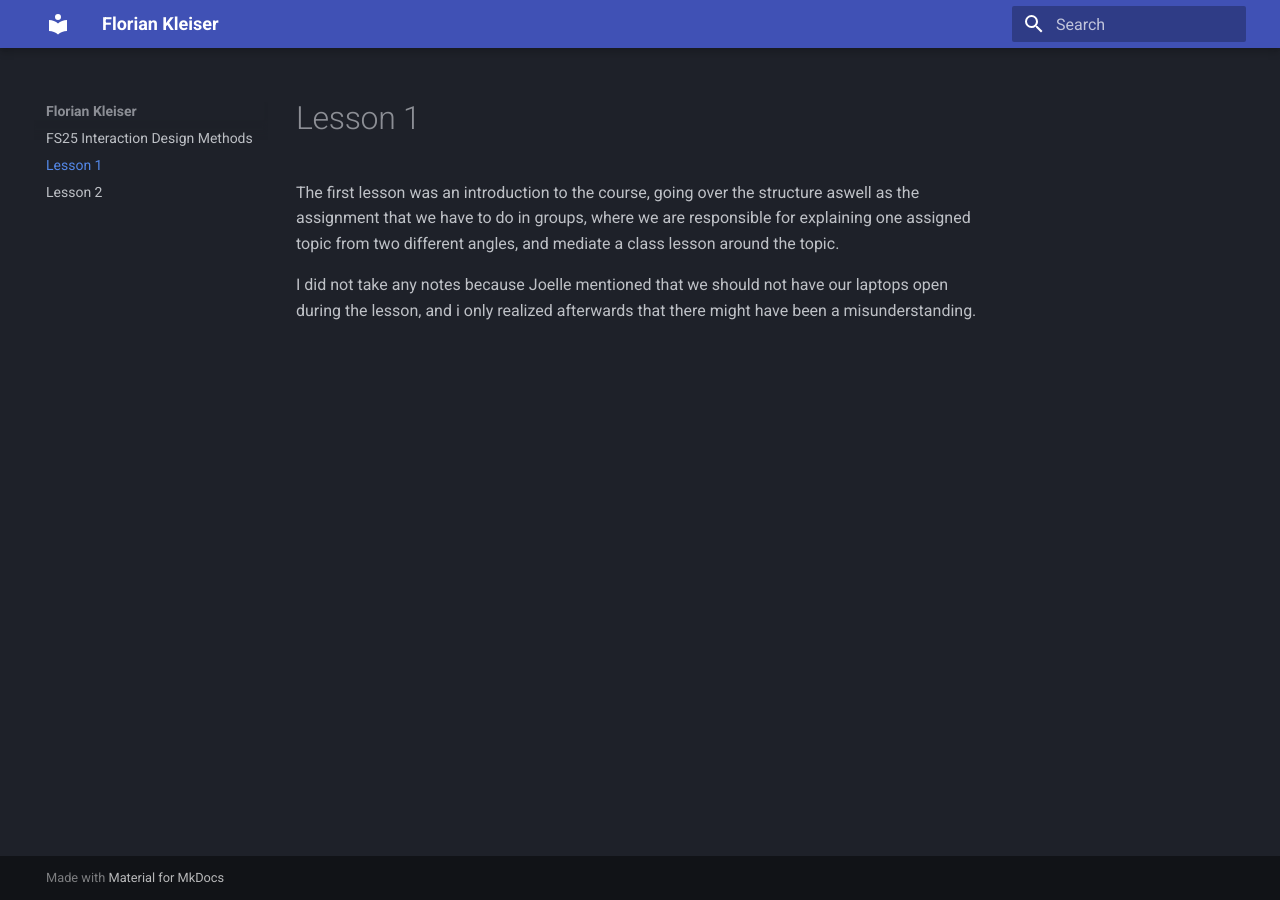
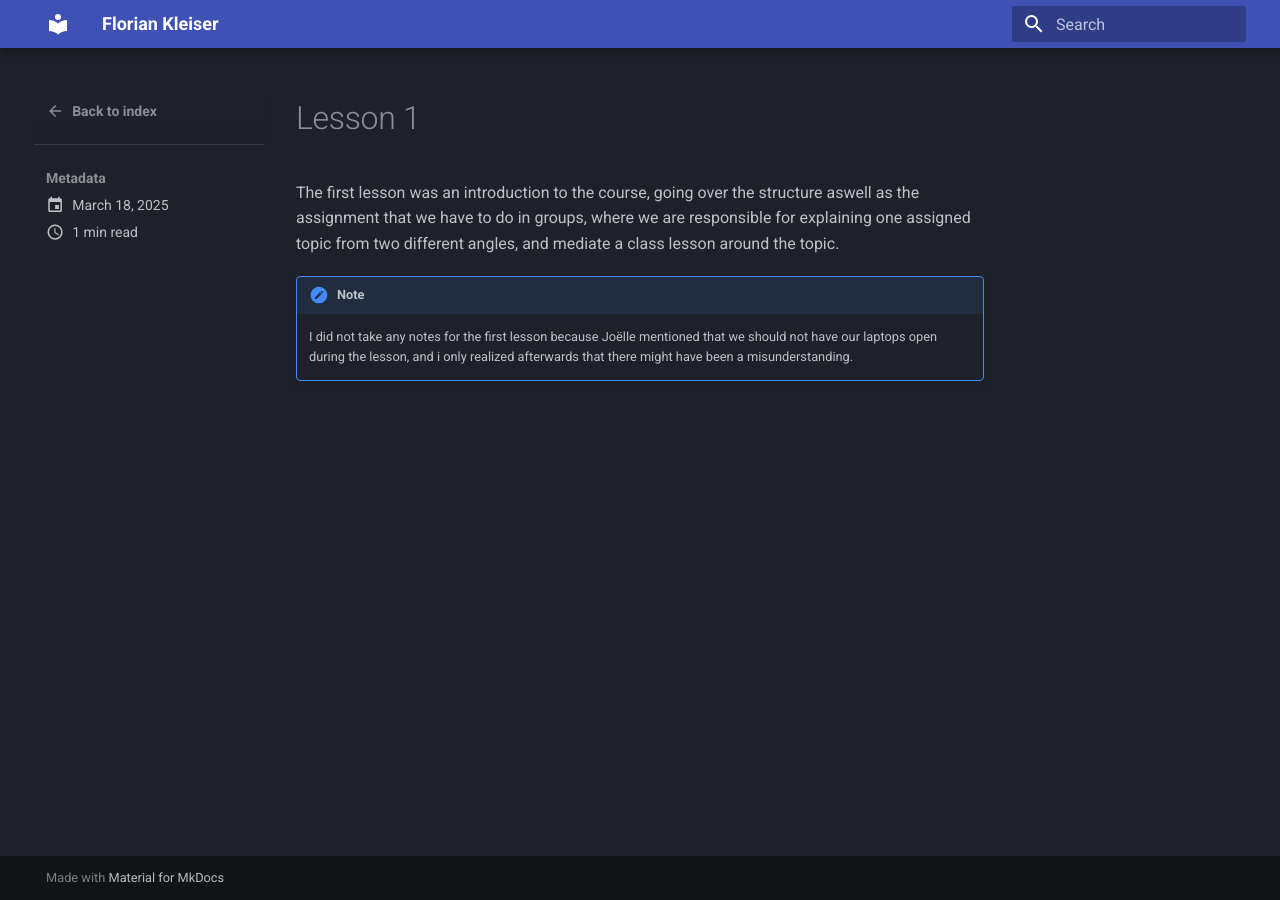
Before and after one commit to flokleiser/IADMethods_Blog, an MkDocs documentation site: the page built from docs/blog/posts/Lesson 1.md, in a window 1280 px wide. Built offline with MkDocs 1.6.1 and Material for MkDocs 9.7.7, drawn with Linux system fonts in a browser that asks for light colours.

Commit message:
updates structure

```diff
--- a/docs/Lesson 1.md
+++ b/docs/blog/posts/Lesson 1.md
@@ -1,3 +1,9 @@
+---
+date:
+  created: 2025-03-18
+---
+
 The first lesson was an introduction to the course, going over the structure aswell as the assignment that we have to do in groups, where we are responsible for explaining one assigned topic from two different angles, and mediate a class lesson around the topic.
 
-I did not take any notes because Joelle mentioned that we should not have our laptops open during the lesson, and i only realized afterwards that there might have been a misunderstanding.
+!!! note
+    I did not take any notes for the first lesson because Joëlle mentioned that we should not have our laptops open during the lesson, and i only realized afterwards that there might have been a misunderstanding.
--- a/mkdocs.yml
+++ b/mkdocs.yml
@@ -1,5 +1,32 @@
 site_name: Florian Kleiser
 theme:
     name: material
+    features:
+        # - navigation.tabs
+        # - navigation.expand
+        # - navigation.sections
+        # - navigation.top
+        # - navigation.bottom
+        # - toc
+        # - sidebar
+        # - codehilite
+        # - extra
+        - navigation.indexes
     palette:
         scheme: slate
+
+plugins:
+    - search
+    - blog:
+        blog_toc: true
+        archive: false
+
+nav:
+    - Home: index.md
+    - Blog:
+        - blog/index.md
+
+markdown_extensions:
+  - admonition
+  - pymdownx.details
+  - pymdownx.superfences
```
Also changed, not shown: docs/Lesson 2.md (deleted, +0 -1 lines), docs/blog/index.md (added, +1 -0 lines), docs/blog/posts/Lesson 2.md (added, +6 -0 lines), site/404.html, site/blog/2025/03/18/lesson-1/index.html, site/blog/index.html, site/index.html, site/search/search_index.json.
